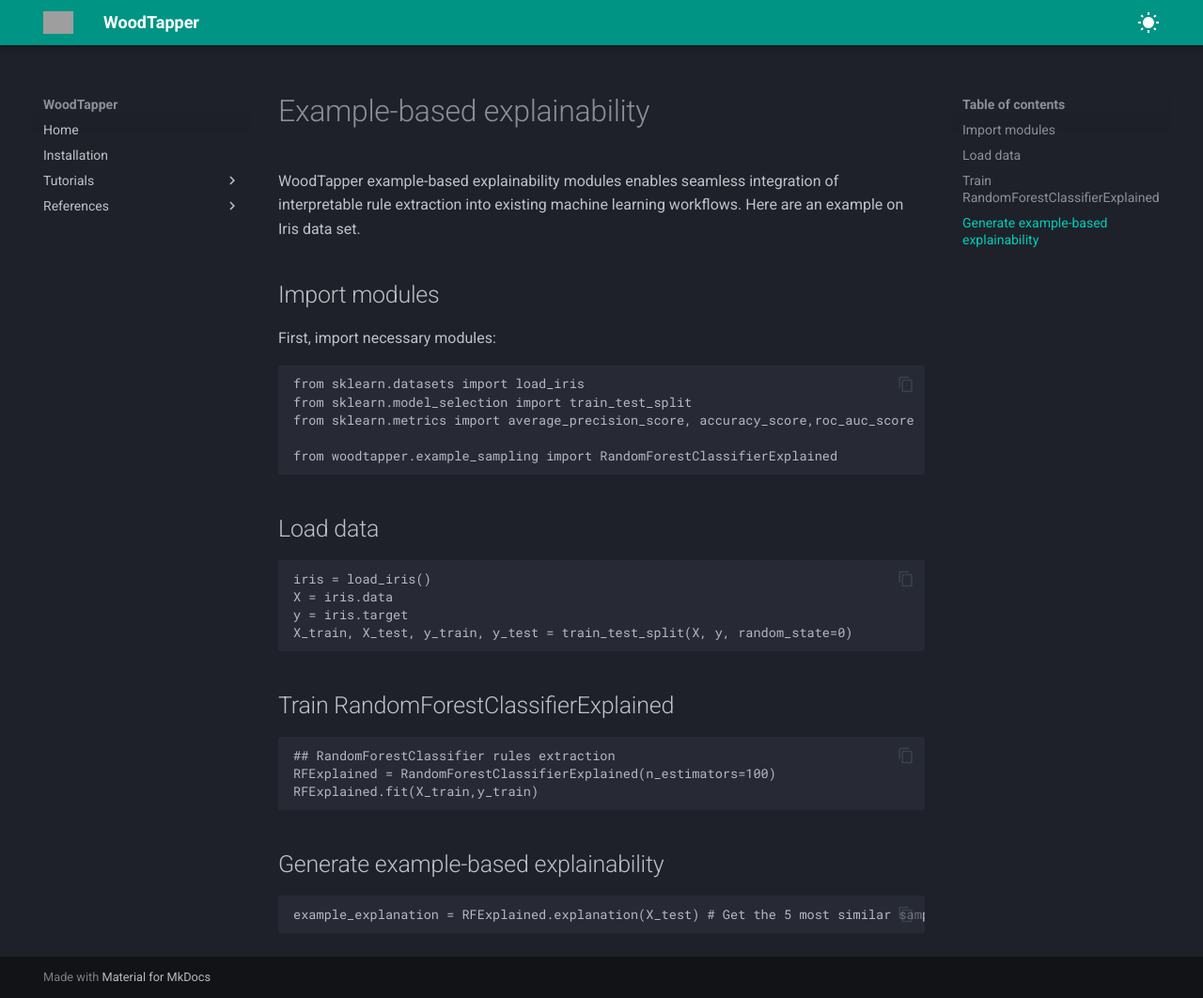
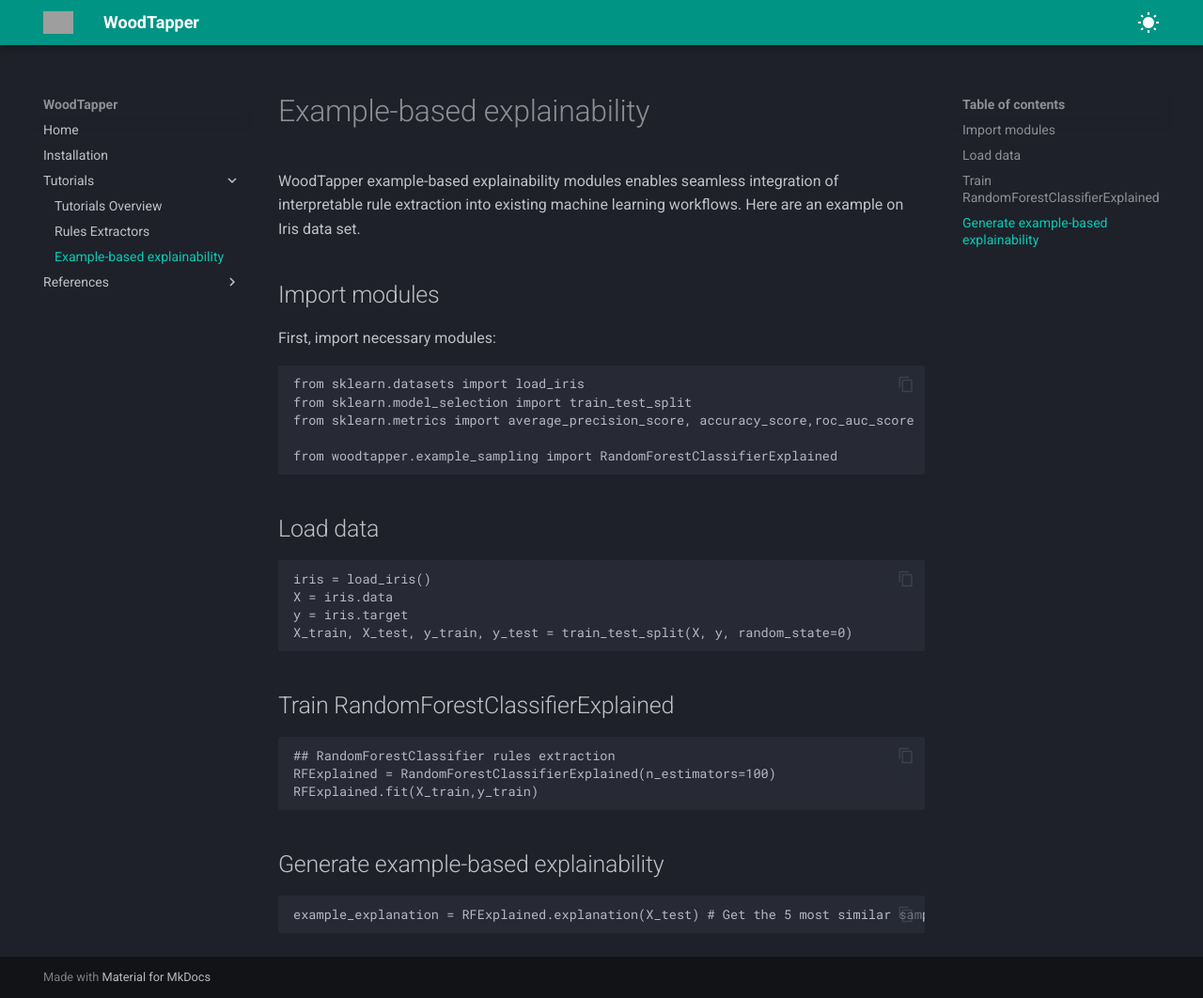
Before and after one commit to artefactory/woodtapper, an MkDocs documentation site: the page built from docs/2_tutorials_example_exp.md, in a window 1280 px wide and 1062 px high. Shown: the whole window at 94% size. Built offline with MkDocs 1.6.1 and Material for MkDocs 9.7.7, drawn with Linux system fonts in a browser that asks for light colours; some of the changed lines change nothing that is shown; grey boxes are pictures that could not be loaded.

Commit message:
Add mathkax for latex

```diff
--- /dev/null
+++ b/docs/javascripts/mathjax-config.js
@@ -0,0 +1,11 @@
+window.MathJax = {
+    tex: {
+      inlineMath: [["\\(", "\\)"], ["$", "$"]],
+      displayMath: [["\\[", "\\]"], ["$$", "$$"]],
+      processEscapes: true
+    },
+    options: {
+      ignoreHtmlClass: "arithmatex",
+      processHtmlClass: "arithmatex"
+    }
+  };
--- a/mkdocs.yaml
+++ b/mkdocs.yaml
@@ -1,8 +1,8 @@
 site_name: WoodTapper
-site_url: https://artefactory.github.io/rules
+site_url: https://artefactory.github.io/woodtapper
 theme:
   name: "material"
-  repo_url: https://github.com/artefactory/rules
+  repo_url: https://github.com/artefactory/woodtapper
   repo_name: WoodTapper
   palette:
       - media: "(prefers-color-scheme: dark)"
@@ -25,6 +25,7 @@
     - content.tabs.link
     - content.code.annotation
     - content.code.copy
+    - content.math
   logo: https://raw.githubusercontent.com/artefactory/woodtapper/main/data/logos/logo_woodpecker_compressed.png
   favicon: https://raw.githubusercontent.com/artefactory/woodtapper/main/data/logos/logo_woodpecker_compressed.png
 
@@ -32,6 +33,14 @@
   - admonition
   - toc:
       permalink: true
+  - tables
+  - attr_list
+  - pymdownx.arithmatex:
+      generic: true
+
+extra_javascript:
+  - javascripts/mathjax-config.js
+  - https://cdn.jsdelivr.net/npm/mathjax@3/es5/tex-mml-chtml.js
 
 plugins:
 - mkdocstrings:
@@ -47,7 +56,7 @@
   - Tutorials:
     - Tutorials Overview: 0_tutorials.md
     - Rules Extractors: 1_tutorials.md
-    - Example-based explainability: 2_tutorials.md
+    - Example-based explainability: 2_tutorials_example_exp.md
 
   - References:
     - Rules Extractors:
```
